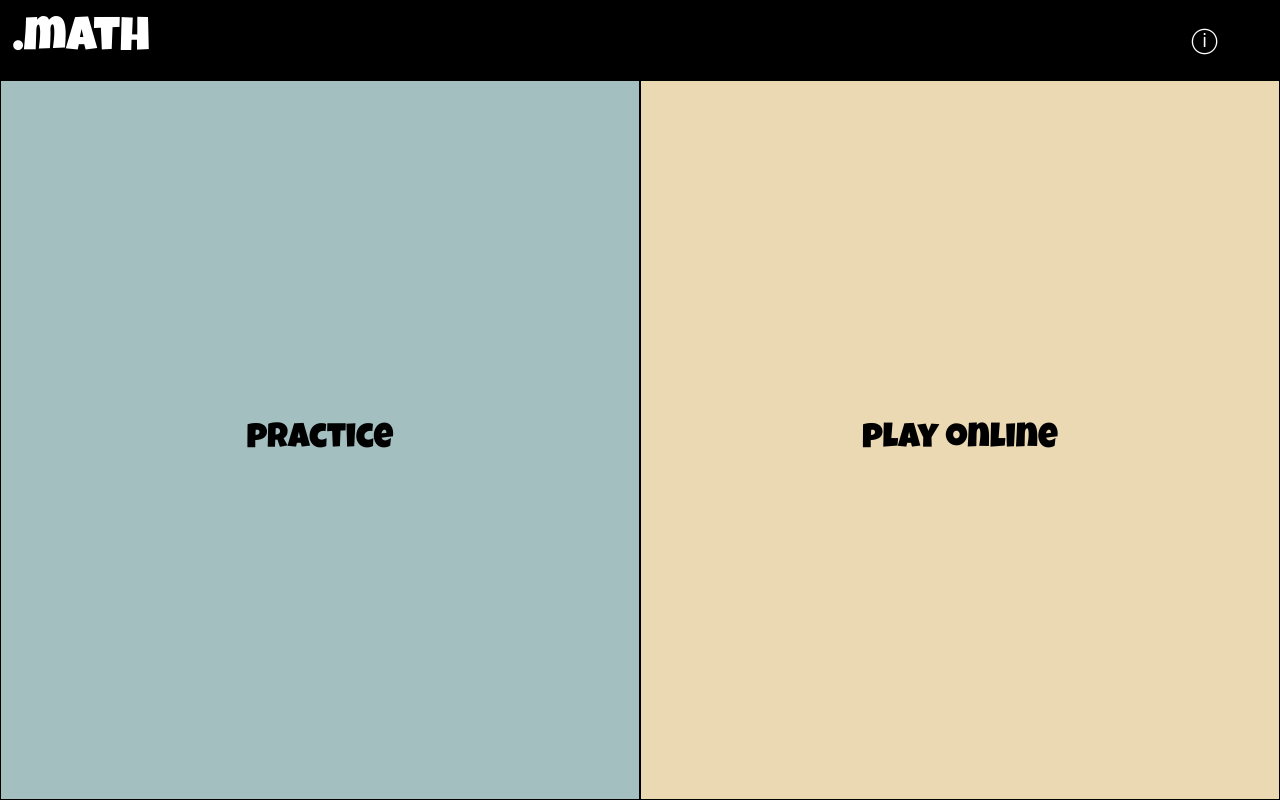
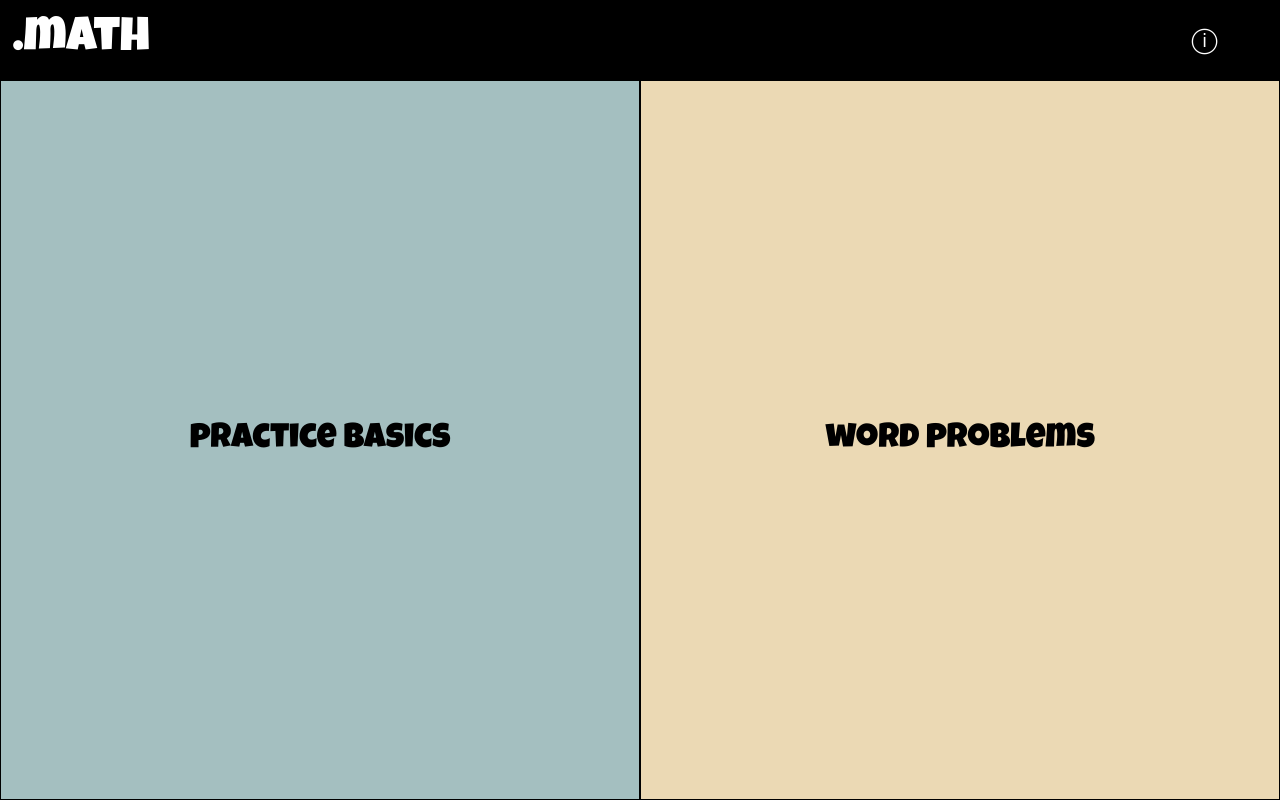
Before and after one commit to hitakritgoplani/math-web-app, a React (Create React App) app in the folder frontend/: page /modes in a window 1280 px wide. Built offline with nearby package versions, Linux system fonts and the light colour scheme.

Commit message:
changes in modes

```diff
--- a/frontend/src/pages/Modes.js
+++ b/frontend/src/pages/Modes.js
@@ -8,10 +8,10 @@ export default function Modes() {
             <Header />
             <div className='modes-root'>
                 <div style={{ backgroundColor: "#a4bfc0" }} className='mode' onClick={() => window.location.href = '/home'}>
-                    <h2>practice</h2>
+                    <h2>practice basics</h2>
                 </div>
                 <div style={{ backgroundColor: "#EBD9B4" }} className='mode' onClick={() => window.location.href = '/play-online'}>
-                    <h2>play online</h2>
+                    <h2>word problems</h2>
                 </div>
             </div>
         </div>
```
